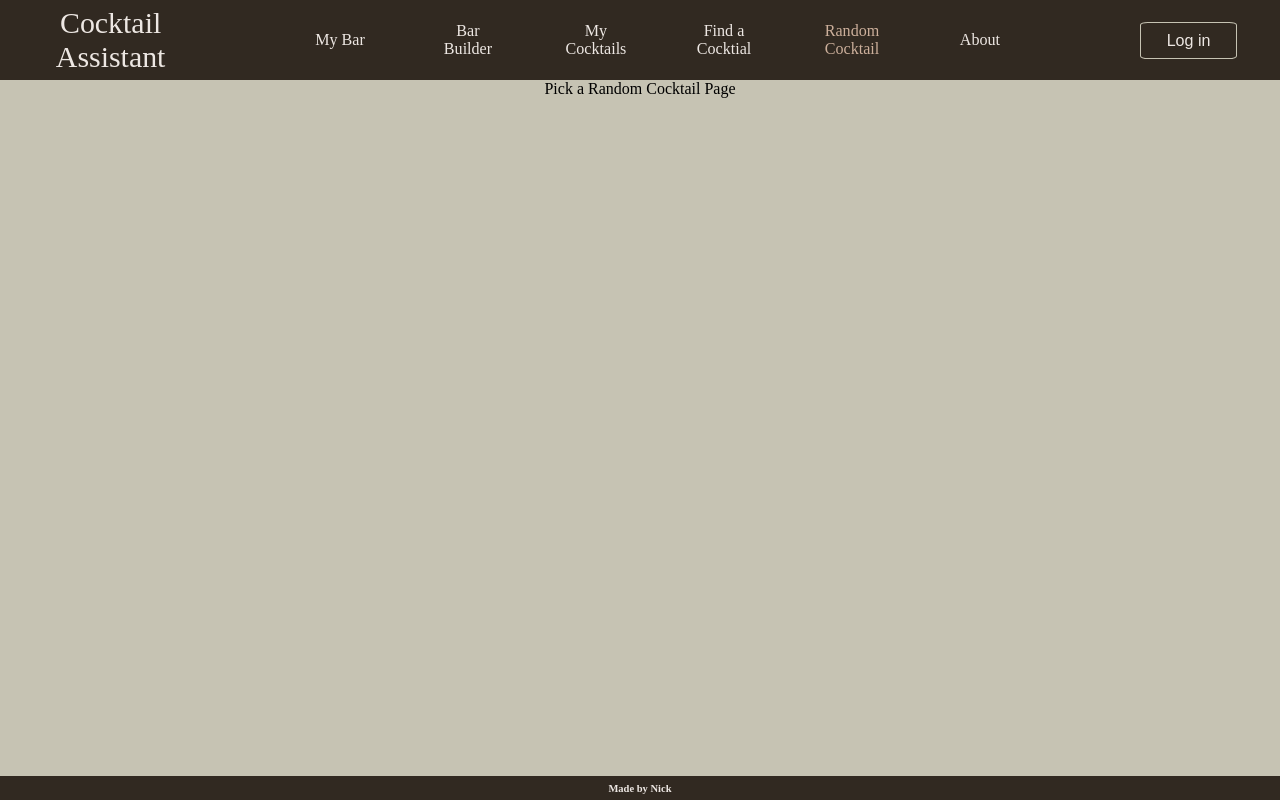
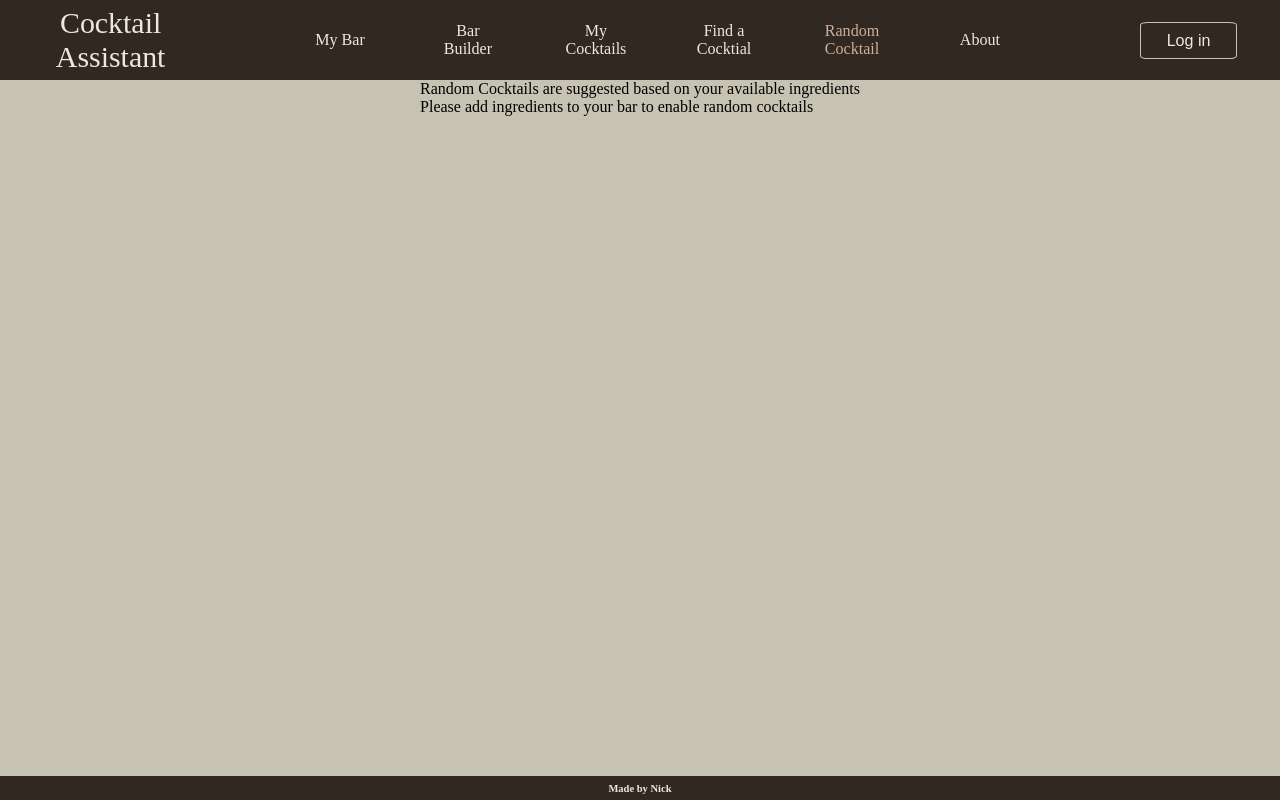
Before and after one commit to NBrennan26/cocktail-builder, a React (Create React App) app: page /random in a window 1280 px wide. Built offline with nearby package versions, Linux system fonts and the light colour scheme.

Commit message:
Add basic functionality to RandomCocktail. Add if/else to MyCocktails to display text if no cocktails are available.

```diff
--- a/src/App.css
+++ b/src/App.css
@@ -135,3 +135,6 @@ body {
   font-family: cursive;
   font-size: larger;
 }
+.random-display {
+
+}
--- a/src/components/MyCocktails.js
+++ b/src/components/MyCocktails.js
@@ -3,6 +3,7 @@ import uniqid from "uniqid";
 import CocktailCard from "../utilities/CocktailCard";
 
 const MyCocktails = (props) => {
+  if (props.posCocktails.length > 0) {
     return (
       <div className="main-comp">
         <div className="card-display">
@@ -16,6 +17,16 @@ const MyCocktails = (props) => {
         </div>
       </div>
     );
+  } else {
+    return (
+      <div className="main-comp">
+        <span>
+          Please add a few more ingredients to your bar to see possible
+          cocktails
+        </span>
+      </div>
+    );
+  }
 };
 
 export default MyCocktails;
--- a/src/components/PageMain.js
+++ b/src/components/PageMain.js
@@ -157,10 +157,13 @@ function PageMain() {
         />
         <Route
           path="/cocktails"
-          element={<MyCocktails curIng={curIng} posCocktails={posCocktails} />}
+          element={<MyCocktails posCocktails={posCocktails} />}
         />
         <Route path="/drink" element={<MakeDrink />} />
-        <Route path="/random" element={<RandomDrink />} />
+        <Route
+          path="/random"
+          element={<RandomDrink posCocktails={posCocktails} />}
+        />
         <Route path="/about" element={<About />} />
       </Routes>
     </div>
--- a/src/components/RandomDrink.js
+++ b/src/components/RandomDrink.js
@@ -1,11 +1,31 @@
 import React from "react";
+import CocktailCard from "../utilities/CocktailCard";
 
-const RandomDrink = () => {
-  return (
-    <div className="main-comp">
-      <div>Pick a Random Cocktail Page</div>
-    </div>
-  );
+const RandomDrink = (props) => {
+  const count = props.posCocktails.length;
+  const num = Math.floor(Math.random() * count);
+  let item = props.posCocktails[num];
+
+  if (item !== undefined) {
+    return (
+      <div className="main-comp">
+        <div className="random-display">
+          <CocktailCard item={item} />
+        </div>
+      </div>
+    );
+  } else {
+    return (
+      <div className="main-comp">
+        <span>
+          Random Cocktails are suggested based on your available ingredients
+        </span>
+        <span>
+          Please add ingredients to your bar to enable random cocktails
+        </span>
+      </div>
+    );
+  }
 };
 
 export default RandomDrink;
```
Lines whose indentation alone changed are shown as unchanged.
